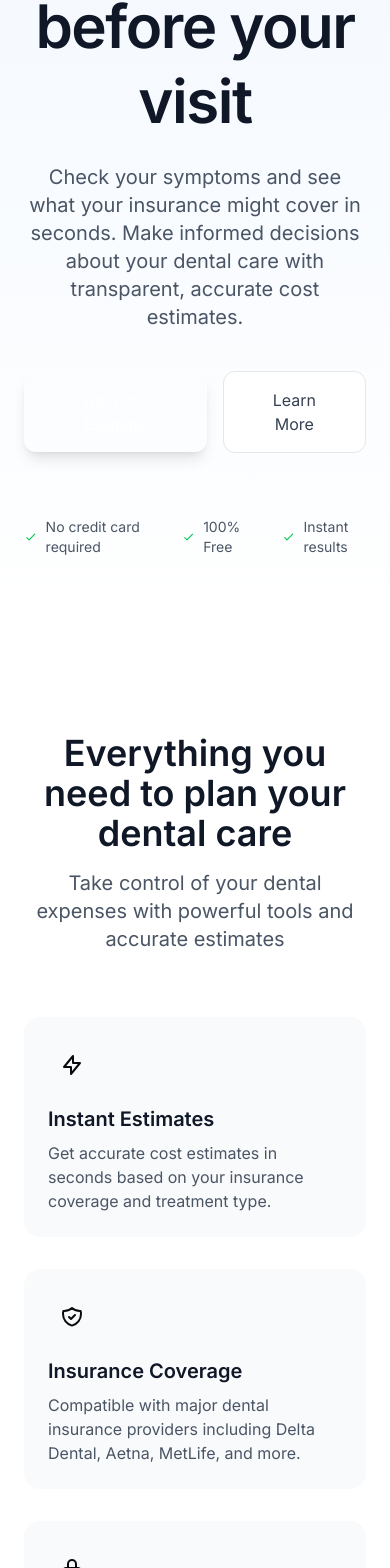
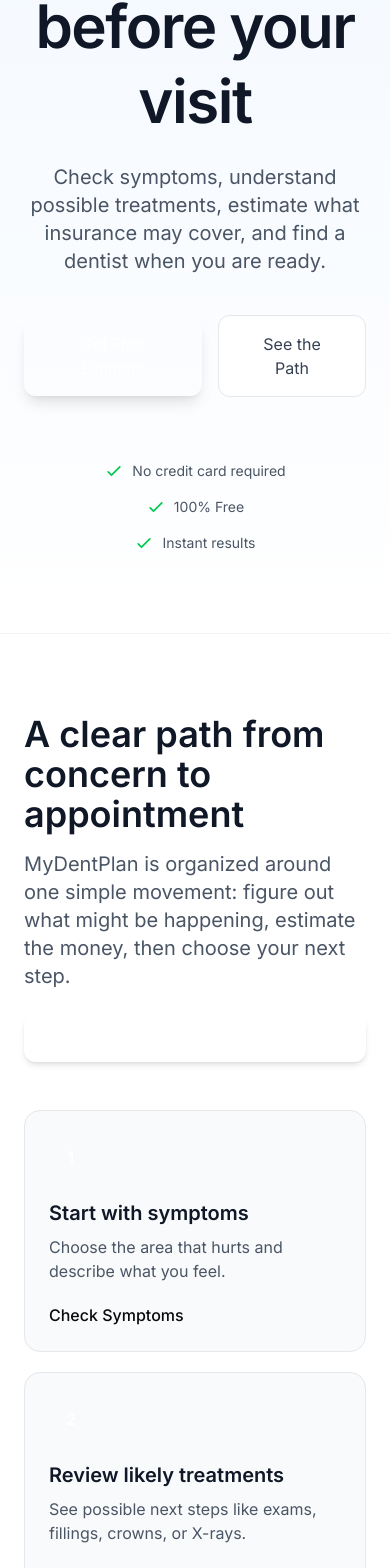
Before and after one commit to amralius/mydentplanmain, a React (Vite) app: page / in a window 390 px wide. Shown: the part 416-1984 px from the top of the page. Built offline with nearby package versions, Linux system fonts and the light colour scheme; no server answers.

Commit message:
Improve site navigation and user flow

```diff
--- a/package.json
+++ b/package.json
@@ -4,8 +4,8 @@
   "version": "0.0.1",
   "type": "module",
   "scripts": {
-    "build": "vite build",
-    "dev": "vite"
+    "build": "vite build --configLoader runner",
+    "dev": "vite --configLoader runner"
   },
   "dependencies": {
     "@emotion/react": "11.14.0",
--- a/src/app/components/Footer.tsx
+++ b/src/app/components/Footer.tsx
@@ -1,3 +1,4 @@
+import { Link } from 'react-router-dom';
 import logo from "../../imports/1-2.png";
 
 export default function Footer() {
@@ -10,62 +11,48 @@ export default function Footer() {
               <img src={logo} alt="MyDentPlan" className="h-12 md:h-16 w-auto brightness-0 invert" />
             </div>
             <p className="text-sm text-gray-400">
-              Making dental care costs transparent and predictable for everyone.
+              Making dental care costs transparent and easier to plan.
             </p>
           </div>
 
           <div>
             <h4 className="font-semibold text-white mb-4">Product</h4>
             <ul className="space-y-3 text-sm">
-              <li><a href="#features" className="hover:text-white transition-colors">Features</a></li>
-              <li><a href="#symptom-checker" className="hover:text-white transition-colors">Symptom Checker</a></li>
-              <li><a href="#calculator" className="hover:text-white transition-colors">Cost Calculator</a></li>
-              <li><a href="#" className="hover:text-white transition-colors">Updates</a></li>
+              <li><Link to="/" className="hover:text-white transition-colors">Overview</Link></li>
+              <li><Link to="/symptom-checker" className="hover:text-white transition-colors">Symptom Checker</Link></li>
+              <li><Link to="/calculator" className="hover:text-white transition-colors">Cost Calculator</Link></li>
+              <li><Link to="/find-dentist" className="hover:text-white transition-colors">Find a Dentist</Link></li>
             </ul>
           </div>
 
           <div>
-            <h4 className="font-semibold text-white mb-4">Company</h4>
+            <h4 className="font-semibold text-white mb-4">Plan</h4>
             <ul className="space-y-3 text-sm">
-              <li><a href="#" className="hover:text-white transition-colors">About Us</a></li>
-              <li><a href="#" className="hover:text-white transition-colors">Blog</a></li>
-              <li><a href="#" className="hover:text-white transition-colors">Careers</a></li>
-              <li><a href="#" className="hover:text-white transition-colors">Press</a></li>
+              <li><Link to="/dashboard" className="hover:text-white transition-colors">Dashboard</Link></li>
+              <li><Link to="/calculator" className="hover:text-white transition-colors">Create Estimate</Link></li>
+              <li><Link to="/symptom-checker" className="hover:text-white transition-colors">Save Symptom Check</Link></li>
+              <li><Link to="/faq" className="hover:text-white transition-colors">About MyDentPlan</Link></li>
             </ul>
           </div>
 
           <div>
             <h4 className="font-semibold text-white mb-4">Support</h4>
             <ul className="space-y-3 text-sm">
-              <li><a href="#" className="hover:text-white transition-colors">Help Center</a></li>
-              <li><a href="#" className="hover:text-white transition-colors">Contact Us</a></li>
-              <li><a href="#" className="hover:text-white transition-colors">Privacy Policy</a></li>
-              <li><a href="#" className="hover:text-white transition-colors">Terms of Service</a></li>
+              <li><Link to="/faq" className="hover:text-white transition-colors">FAQ</Link></li>
+              <li><Link to="/faq" className="hover:text-white transition-colors">How estimates work</Link></li>
+              <li><Link to="/faq" className="hover:text-white transition-colors">Coverage questions</Link></li>
+              <li><Link to="/faq" className="hover:text-white transition-colors">Important disclaimer</Link></li>
             </ul>
           </div>
         </div>
 
         <div className="pt-8 border-t border-gray-800 flex flex-col md:flex-row justify-between items-center gap-4">
           <p className="text-sm text-gray-400">
-            © 2026 MyDentPlan. All rights reserved.
+            © 2026 MyDentPlan. Estimates are informational and are not a dental diagnosis or coverage guarantee.
           </p>
-          <div className="flex gap-6">
-            <a href="#" className="text-gray-400 hover:text-white transition-colors">
-              <svg className="w-5 h-5" fill="currentColor" viewBox="0 0 24 24">
-                <path d="M24 4.557c-.883.392-1.832.656-2.828.775 1.017-.609 1.798-1.574 2.165-2.724-.951.564-2.005.974-3.127 1.195-.897-.957-2.178-1.555-3.594-1.555-3.179 0-5.515 2.966-4.797 6.045-4.091-.205-7.719-2.165-10.148-5.144-1.29 2.213-.669 5.108 1.523 6.574-.806-.026-1.566-.247-2.229-.616-.054 2.281 1.581 4.415 3.949 4.89-.693.188-1.452.232-2.224.084.626 1.956 2.444 3.379 4.6 3.419-2.07 1.623-4.678 2.348-7.29 2.04 2.179 1.397 4.768 2.212 7.548 2.212 9.142 0 14.307-7.721 13.995-14.646.962-.695 1.797-1.562 2.457-2.549z" />
-              </svg>
-            </a>
-            <a href="#" className="text-gray-400 hover:text-white transition-colors">
-              <svg className="w-5 h-5" fill="currentColor" viewBox="0 0 24 24">
-                <path d="M12 0c-6.626 0-12 5.373-12 12 0 5.302 3.438 9.8 8.207 11.387.599.111.793-.261.793-.577v-2.234c-3.338.726-4.033-1.416-4.033-1.416-.546-1.387-1.333-1.756-1.333-1.756-1.089-.745.083-.729.083-.729 1.205.084 1.839 1.237 1.839 1.237 1.07 1.834 2.807 1.304 3.492.997.107-.775.418-1.305.762-1.604-2.665-.305-5.467-1.334-5.467-5.931 0-1.311.469-2.381 1.236-3.221-.124-.303-.535-1.524.117-3.176 0 0 1.008-.322 3.301 1.23.957-.266 1.983-.399 3.003-.404 1.02.005 2.047.138 3.006.404 2.291-1.552 3.297-1.23 3.297-1.23.653 1.653.242 2.874.118 3.176.77.84 1.235 1.911 1.235 3.221 0 4.609-2.807 5.624-5.479 5.921.43.372.823 1.102.823 2.222v3.293c0 .319.192.694.801.576 4.765-1.589 8.199-6.086 8.199-11.386 0-6.627-5.373-12-12-12z" />
-              </svg>
-            </a>
-            <a href="#" className="text-gray-400 hover:text-white transition-colors">
-              <svg className="w-5 h-5" fill="currentColor" viewBox="0 0 24 24">
-                <path d="M19 0h-14c-2.761 0-5 2.239-5 5v14c0 2.761 2.239 5 5 5h14c2.762 0 5-2.239 5-5v-14c0-2.761-2.238-5-5-5zm-11 19h-3v-11h3v11zm-1.5-12.268c-.966 0-1.75-.79-1.75-1.764s.784-1.764 1.75-1.764 1.75.79 1.75 1.764-.783 1.764-1.75 1.764zm13.5 12.268h-3v-5.604c0-3.368-4-3.113-4 0v5.604h-3v-11h3v1.765c1.396-2.586 7-2.777 7 2.476v6.759z" />
-              </svg>
-            </a>
-          </div>
+          <Link to="/symptom-checker" className="text-sm text-gray-300 hover:text-white transition-colors">
+            Start a symptom check
+          </Link>
         </div>
       </div>
     </footer>
--- a/src/app/components/HowItWorks.tsx
+++ b/src/app/components/HowItWorks.tsx
@@ -1,21 +1,23 @@
+import { Link } from 'react-router-dom';
+
 export default function HowItWorks() {
   const steps = [
     {
       number: "1",
-      title: "Select Your Treatment",
-      description: "Choose from common dental procedures like cleanings, fillings, crowns, or implants.",
+      title: "Check Symptoms",
+      description: "Start with what you feel, where it hurts, and how long it has been happening.",
       color: "bg-blue-500"
     },
     {
       number: "2",
-      title: "Enter Insurance Details",
-      description: "Select your insurance provider and indicate if you've met your deductible.",
+      title: "Estimate Cost",
+      description: "Review suggested treatments, add insurance details, and see a realistic cost range.",
       color: "bg-purple-500"
     },
     {
       number: "3",
-      title: "Get Your Estimate",
-      description: "See an instant breakdown of costs, insurance coverage, and your out-of-pocket expenses.",
+      title: "Choose Next Step",
+      description: "Save your plan, compare it later, or search for dentists near your ZIP code.",
       color: "bg-green-500"
     }
   ];
@@ -28,7 +30,7 @@ export default function HowItWorks() {
             How It Works
           </h2>
           <p className="text-xl text-gray-600 max-w-2xl mx-auto">
-            Get accurate dental cost estimates in three simple steps
+            Move from a dental concern to a practical plan in three simple steps
           </p>
         </div>
 
@@ -49,15 +51,15 @@ export default function HowItWorks() {
         </div>
 
         <div className="mt-16 text-center">
-          <a
-            href="#calculator"
+          <Link
+            to="/symptom-checker"
             className="inline-flex items-center gap-2 px-8 py-4 bg-primary text-white rounded-xl hover:bg-blue-700 transition-all shadow-lg hover:shadow-xl"
           >
-            Try It Now
+            Start Symptom Checker
             <svg className="w-5 h-5" fill="none" stroke="currentColor" viewBox="0 0 24 24">
               <path strokeLinecap="round" strokeLinejoin="round" strokeWidth={2} d="M13 7l5 5m0 0l-5 5m5-5H6" />
             </svg>
-          </a>
+          </Link>
         </div>
       </div>
     </section>
--- a/src/app/components/Navigation.tsx
+++ b/src/app/components/Navigation.tsx
@@ -1,55 +1,65 @@
 import { useState } from 'react';
-import { Link, useNavigate } from 'react-router-dom';
+import { Link, NavLink, useNavigate } from 'react-router-dom';
+import { Menu, X } from 'lucide-react';
 import { useAuth } from '../contexts/AuthContext';
 import AuthModal from './AuthModal';
 import logo from "../../imports/1-2.png";
 
 export default function Navigation() {
   const { isAuthenticated, logout } = useAuth();
-const navigate = useNavigate();
+  const navigate = useNavigate();
 
-const handleLogout = async () => {
-  await logout();
-  navigate('/');
-};
+  const handleLogout = async () => {
+    await logout();
+    setIsMenuOpen(false);
+    navigate('/');
+  };
   const [showAuthModal, setShowAuthModal] = useState(false);
   const [authMode, setAuthMode] = useState<'login' | 'signup'>('signup');
+  const [isMenuOpen, setIsMenuOpen] = useState(false);
+
+  const navLinks = [
+    { to: '/', label: 'Home' },
+    { to: '/symptom-checker', label: 'Symptom Checker' },
+    { to: '/calculator', label: 'Cost Estimator' },
+    { to: '/find-dentist', label: 'Find Dentist' },
+    { to: '/faq', label: 'FAQ' },
+  ];
 
   const handleAuthClick = (mode: 'login' | 'signup') => {
     setAuthMode(mode);
     setShowAuthModal(true);
+    setIsMenuOpen(false);
   };
+
+  const linkClass = ({ isActive }: { isActive: boolean }) =>
+    `transition-colors font-medium ${
+      isActive ? 'text-primary' : 'text-gray-600 hover:text-gray-900'
+    }`;
 
   return (
     <>
       <nav className="fixed top-0 left-0 right-0 bg-white/80 backdrop-blur-md border-b border-gray-200 z-50">
-        <div className="max-w-7xl mx-auto px-6 py-6">
+        <div className="max-w-7xl mx-auto px-6 py-4">
           <div className="flex items-center justify-between">
             <Link to="/" className="flex items-center gap-2">
-              <img src={logo} alt="MyDentPlan" className="h-12 md:h-16 w-auto" />
+              <img src={logo} alt="MyDentPlan" className="h-11 md:h-14 w-auto" />
             </Link>
 
             <div className="hidden md:flex items-center gap-8">
-              <Link to="/" className="text-gray-600 hover:text-gray-900 transition-colors font-medium">
-                Home
-              </Link>
-              <Link to="/symptom-checker" className="text-gray-600 hover:text-gray-900 transition-colors font-medium">
-                Symptom Checker
-              </Link>
-              <Link to="/calculator" className="text-gray-600 hover:text-gray-900 transition-colors font-medium">
-                Cost Estimator
-              </Link>
-              <Link to="/faq" className="text-gray-600 hover:text-gray-900 transition-colors font-medium">
-                FAQ
-              </Link>
+              {navLinks.map((link) => (
+                <NavLink key={link.to} to={link.to} className={linkClass}>
+                  {link.label}
+                </NavLink>
+              ))}
               {isAuthenticated && (
-                <Link to="/dashboard" className="text-gray-600 hover:text-gray-900 transition-colors font-medium">
+                <NavLink to="/dashboard" className={linkClass}>
                   Dashboard
-                </Link>
+                </NavLink>
               )}
             </div>
 
-            <div className="flex items-center gap-4">
+            <div className="hidden md:flex items-center gap-4">
               {isAuthenticated ? (
                 <button
                   onClick={handleLogout}
@@ -74,7 +84,68 @@ const handleLogout = async () => {
                 </>
               )}
             </div>
+
+            <button
+              type="button"
+              onClick={() => setIsMenuOpen((open) => !open)}
+              className="md:hidden p-2 rounded-lg text-gray-700 hover:bg-gray-100 transition-colors"
+              aria-label={isMenuOpen ? 'Close menu' : 'Open menu'}
+            >
+              {isMenuOpen ? <X className="w-6 h-6" /> : <Menu className="w-6 h-6" />}
+            </button>
           </div>
+
+          {isMenuOpen && (
+            <div className="md:hidden mt-4 border-t border-gray-200 pt-4 pb-2">
+              <div className="flex flex-col gap-3">
+                {navLinks.map((link) => (
+                  <NavLink
+                    key={link.to}
+                    to={link.to}
+                    onClick={() => setIsMenuOpen(false)}
+                    className={linkClass}
+                  >
+                    {link.label}
+                  </NavLink>
+                ))}
+                {isAuthenticated && (
+                  <NavLink
+                    to="/dashboard"
+                    onClick={() => setIsMenuOpen(false)}
+                    className={linkClass}
+                  >
+                    Dashboard
+                  </NavLink>
+                )}
+              </div>
+
+              <div className="mt-5 flex flex-col gap-3">
+                {isAuthenticated ? (
+                  <button
+                    onClick={handleLogout}
+                    className="w-full text-left text-gray-600 hover:text-gray-900 transition-colors font-medium"
+                  >
+                    Log Out
+                  </button>
+                ) : (
+                  <>
+                    <button
+                      onClick={() => handleAuthClick('login')}
+                      className="w-full text-left text-gray-600 hover:text-gray-900 transition-colors font-medium"
+                    >
+                      Sign In
+                    </button>
+                    <button
+                      onClick={() => handleAuthClick('signup')}
+                      className="w-full px-6 py-3 bg-primary text-white rounded-lg hover:bg-blue-700 transition-all font-medium shadow-md"
+                    >
+                      Get Started
+                    </button>
+                  </>
+                )}
+              </div>
+            </div>
+          )}
         </div>
       </nav>
 
--- a/src/app/pages/Home.tsx
+++ b/src/app/pages/Home.tsx
@@ -4,6 +4,37 @@ import HowItWorks from '../components/HowItWorks';
 import Testimonials from '../components/Testimonials';
 
 export default function Home() {
+  const journeySteps = [
+    {
+      step: '1',
+      title: 'Start with symptoms',
+      description: 'Choose the area that hurts and describe what you feel.',
+      action: 'Check Symptoms',
+      to: '/symptom-checker',
+    },
+    {
+      step: '2',
+      title: 'Review likely treatments',
+      description: 'See possible next steps like exams, fillings, crowns, or X-rays.',
+      action: 'Start Checker',
+      to: '/symptom-checker',
+    },
+    {
+      step: '3',
+      title: 'Estimate your cost',
+      description: 'Add insurance and ZIP code details to see an out-of-pocket range.',
+      action: 'Estimate Cost',
+      to: '/calculator',
+    },
+    {
+      step: '4',
+      title: 'Find nearby care',
+      description: 'Search dentists near you when you are ready to book.',
+      action: 'Find Dentist',
+      to: '/find-dentist',
+    },
+  ];
+
   return (
     <>
       <section className="pt-32 pb-20 bg-gradient-to-b from-blue-50 to-white">
@@ -16,7 +47,7 @@ export default function Home() {
               Estimate your dental costs before your visit
             </h1>
             <p className="text-xl text-gray-600 max-w-2xl mx-auto">
-              Check your symptoms and see what your insurance might cover in seconds. Make informed decisions about your dental care with transparent, accurate cost estimates.
+              Check symptoms, understand possible treatments, estimate what insurance may cover, and find a dentist when you are ready.
             </p>
             <div className="flex items-center justify-center gap-4 pt-4">
               <Link
@@ -26,15 +57,15 @@ export default function Home() {
                 Get Free Estimate
               </Link>
               <a
-                href="#how-it-works"
+                href="#care-path"
                 className="px-8 py-4 bg-white text-gray-700 border border-gray-200 rounded-xl hover:bg-gray-50 transition-all"
               >
-                Learn More
+                See the Path
               </a>
             </div>
           </div>
 
-          <div className="flex justify-center items-center gap-8 text-sm text-gray-600">
+          <div className="flex flex-col sm:flex-row justify-center items-center gap-4 sm:gap-8 text-sm text-gray-600">
             <div className="flex items-center gap-2">
               <svg className="w-5 h-5 text-green-500" fill="none" stroke="currentColor" viewBox="0 0 24 24">
                 <path strokeLinecap="round" strokeLinejoin="round" strokeWidth={2} d="M5 13l4 4L19 7" />
@@ -57,6 +88,46 @@ export default function Home() {
         </div>
       </section>
 
+      <section id="care-path" className="py-20 bg-white border-y border-gray-100">
+        <div className="max-w-7xl mx-auto px-6">
+          <div className="flex flex-col lg:flex-row lg:items-end lg:justify-between gap-6 mb-12">
+            <div>
+              <h2 className="text-4xl font-semibold text-gray-900 mb-4">
+                A clear path from concern to appointment
+              </h2>
+              <p className="text-xl text-gray-600 max-w-2xl">
+                MyDentPlan is organized around one simple movement: figure out what might be happening, estimate the money, then choose your next step.
+              </p>
+            </div>
+            <Link
+              to="/symptom-checker"
+              className="inline-flex items-center justify-center px-6 py-3 bg-primary text-white rounded-xl hover:bg-blue-700 transition-all font-medium shadow-md"
+            >
+              Start at Step 1
+            </Link>
+          </div>
+
+          <div className="grid md:grid-cols-2 lg:grid-cols-4 gap-5">
+            {journeySteps.map((item) => (
+              <Link
+                key={item.step}
+                to={item.to}
+                className="group p-6 rounded-2xl border border-gray-200 bg-gray-50 hover:bg-white hover:border-primary/40 hover:shadow-lg transition-all"
+              >
+                <div className="w-11 h-11 rounded-xl bg-primary text-white flex items-center justify-center font-semibold mb-5">
+                  {item.step}
+                </div>
+                <h3 className="text-xl font-semibold text-gray-900 mb-2">{item.title}</h3>
+                <p className="text-gray-600 mb-5">{item.description}</p>
+                <span className="text-primary font-medium group-hover:text-blue-700">
+                  {item.action}
+                </span>
+              </Link>
+            ))}
+          </div>
+        </div>
+      </section>
+
       <Features />
       <HowItWorks />
       <Testimonials />
@@ -69,12 +140,20 @@ export default function Home() {
           <p className="text-xl text-blue-100 mb-8">
             Join thousands of patients who are making informed decisions about their dental care.
           </p>
-          <Link
-            to="/symptom-checker"
-            className="inline-block px-8 py-4 bg-white text-primary rounded-xl hover:bg-gray-100 transition-all shadow-lg"
-          >
-            Get Started for Free
-          </Link>
+          <div className="flex flex-col sm:flex-row gap-4 justify-center">
+            <Link
+              to="/symptom-checker"
+              className="inline-block px-8 py-4 bg-white text-primary rounded-xl hover:bg-gray-100 transition-all shadow-lg"
+            >
+              Check Symptoms
+            </Link>
+            <Link
+              to="/find-dentist"
+              className="inline-block px-8 py-4 bg-blue-900/30 text-white border border-white/30 rounded-xl hover:bg-blue-900/40 transition-all"
+            >
+              Find a Dentist
+            </Link>
+          </div>
         </div>
       </section>
     </>
--- a/vite.config.ts
+++ b/vite.config.ts
@@ -1,8 +1,10 @@
 import { defineConfig } from 'vite'
 import path from 'path'
+import { fileURLToPath } from 'url'
 import tailwindcss from '@tailwindcss/vite'
 import react from '@vitejs/plugin-react'
 
+const __dirname = path.dirname(fileURLToPath(import.meta.url))
 
 function figmaAssetResolver() {
   return {
```
Also changed, not shown: 1 other file (tests, documents, lock files or other folders).
